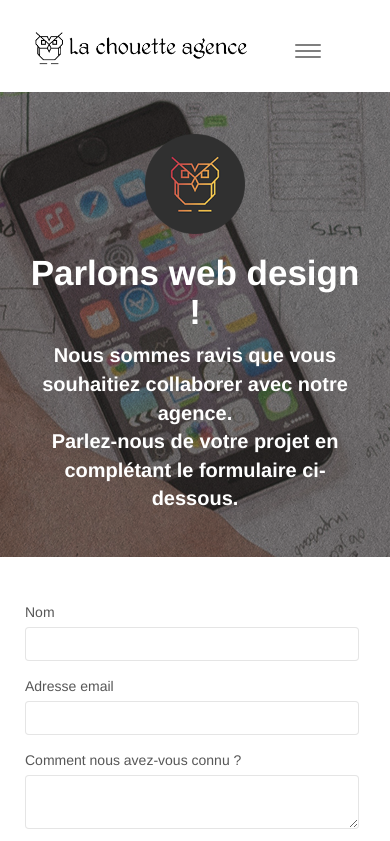
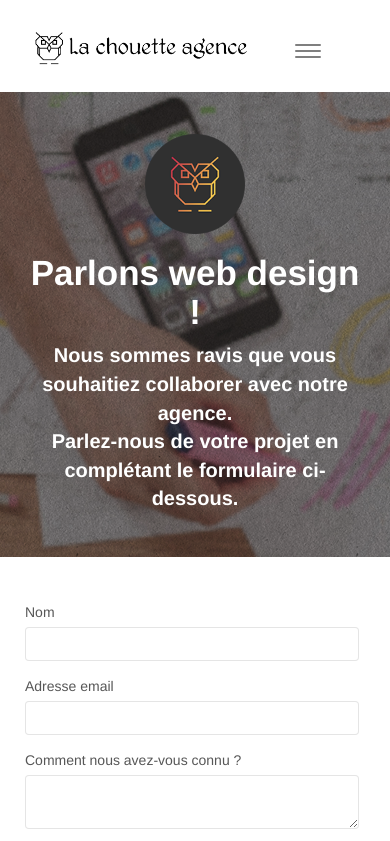
Before and after one commit to Nathalie57/LaChouetteAgence, a plain HTML site: page contact.html in a window 390 px wide. Shown: the top 841 px of the page. Drawn offline with Linux system fonts and the light colour scheme.

Commit message:
images optimization

```diff
--- a/style.css
+++ b/style.css
@@ -956,6 +956,10 @@ h4 {
     .b-parallax {
         background-attachment: scroll;
     }
+    .bg-banniere {
+        background-image: url("img/la-chouette-agence-banniere_1200.jpg");
+    }
+
     .navbar .nav {
         padding-top: 0;
         border-top: 1px solid rgba(0, 0, 0, .2);
@@ -1082,6 +1086,9 @@ h4 {
         padding-left: 0;
         padding-right: 0;
     }
+    .bg-banniere {
+        background-image: url("img/la-chouette-agence-banniere_1200.jpg");
+    }
 }
 
 @media (max-width: 767px) {
```
Also changed, not shown: index.html (+5 -1 lines), img/2_medium.jpg (added), img/2_small.jpg (added), img/la-chouette-agence-banniere_1000.jpg (added), img/la-chouette-agence-banniere_1200.jpg (added), img/la-chouette-agence-banniere_400.jpg (added), img/la-chouette-agence-banniere_768.jpg (added).
